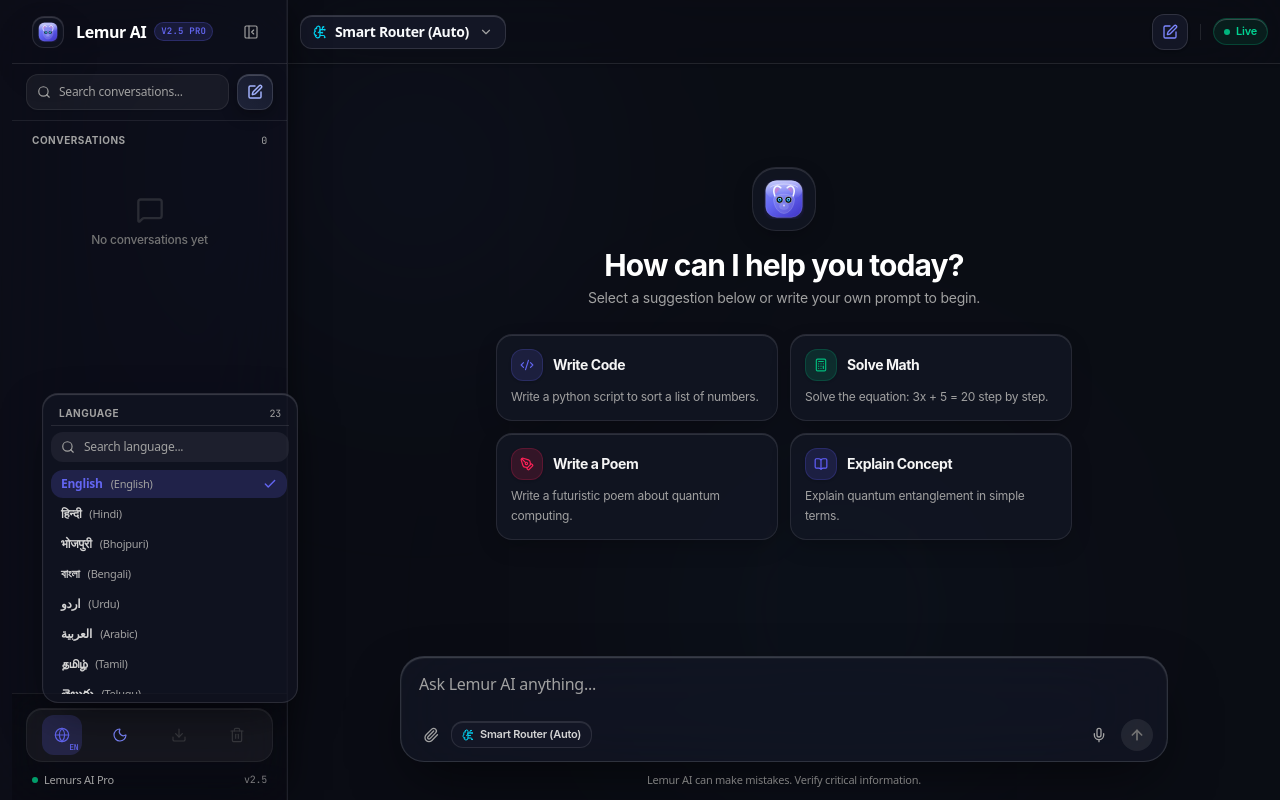
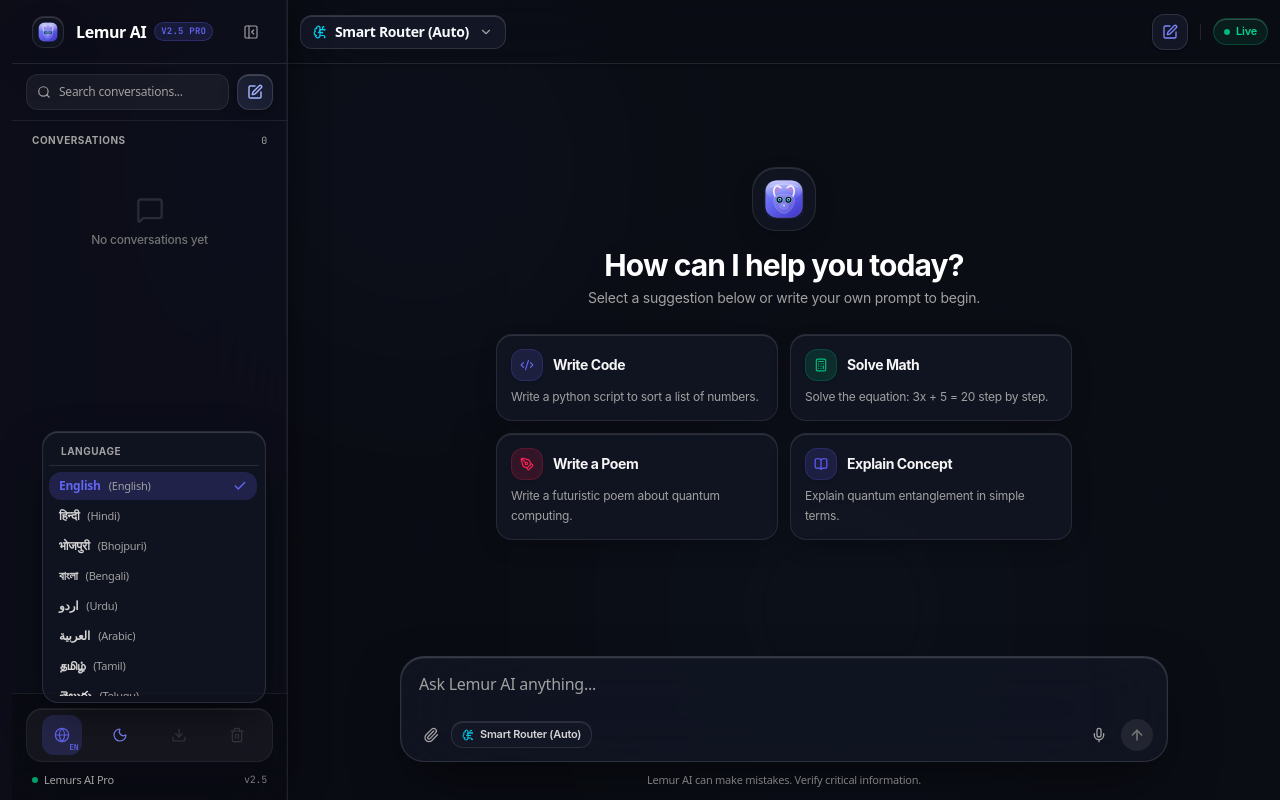
Before and after one commit to Arru101/lemur-ai, a Next.js app: page / in a window 1280 px wide. Both pictures are taken after a click on the button "EN". Built offline with nearby package versions, Linux system fonts and the light colour scheme.

Commit message:
feat: remove search bar from language dropdown for clean direct selection

```diff
--- a/src/components/Sidebar.tsx
+++ b/src/components/Sidebar.tsx
@@ -88,7 +88,6 @@
 
   // --- Custom Language & Export Dropup State ---
   const [languageDropupOpen, setLanguageDropupOpen] = useState(false);
-  const [languageSearch, setLanguageSearch] = useState("");
   const languageRef = useRef<HTMLDivElement>(null);
   const exportRef = useRef<HTMLDivElement>(null);
 
@@ -97,7 +96,6 @@
     const handleClickOutside = (e: MouseEvent) => {
       if (languageRef.current && !languageRef.current.contains(e.target as Node)) {
         setLanguageDropupOpen(false);
-        setLanguageSearch("");
       }
       if (exportRef.current && !exportRef.current.contains(e.target as Node)) {
         setShowExportMenu(false);
@@ -110,17 +108,6 @@
   const currentLanguageObj = useMemo(() => {
     return LANGUAGE_OPTIONS.find((l) => l.code === language) || LANGUAGE_OPTIONS[0];
   }, [language]);
-
-  const filteredLanguages = useMemo(() => {
-    if (!languageSearch.trim()) return LANGUAGE_OPTIONS;
-    const q = languageSearch.toLowerCase().trim();
-    return LANGUAGE_OPTIONS.filter(
-      (opt) =>
-        opt.name.toLowerCase().includes(q) ||
-        opt.native.toLowerCase().includes(q) ||
-        opt.code.toLowerCase().includes(q)
-    );
-  }, [languageSearch]);
 
   // --- Touch Swipe Left to Close on Mobile ---
   const touchStartXRef = useRef<number | null>(null);
@@ -400,40 +387,12 @@
 
               {/* Floating Language Dropup Menu */}
               {languageDropupOpen && (
-                <div className="absolute bottom-full left-0 mb-3 w-64 p-2 rounded-2xl ios-glass border border-black/[0.08] dark:border-white/15 shadow-2xl z-50 flex flex-col gap-1 msg-enter max-h-80">
-                  <div className="flex items-center justify-between px-2 py-1 select-none border-b border-black/[0.06] dark:border-white/10">
-                    <span className="text-[10px] font-bold uppercase tracking-wider text-neutral-500 dark:text-neutral-400">
-                      {t.language}
-                    </span>
-                    <span className="text-[10px] text-neutral-400 font-mono">
-                      {filteredLanguages.length}
-                    </span>
+                <div className="absolute bottom-full left-0 mb-3 w-56 p-1.5 rounded-2xl ios-glass border border-black/[0.08] dark:border-white/15 shadow-2xl z-50 flex flex-col gap-0.5 msg-enter max-h-72">
+                  <div className="px-3 py-1.5 text-[10px] font-bold uppercase tracking-wider text-neutral-500 dark:text-neutral-400 select-none border-b border-black/[0.06] dark:border-white/10">
+                    {t.language}
                   </div>
-
-                  {/* Search bar inside language dropup */}
-                  <div className="relative my-0.5">
-                    <Search className="w-3.5 h-3.5 absolute left-2.5 top-1/2 -translate-y-1/2 text-neutral-400" />
-                    <input
-                      type="text"
-                      placeholder="Search language..."
-                      value={languageSearch}
-                      onChange={(e) => setLanguageSearch(e.target.value)}
-                      className="w-full text-xs pl-8 pr-7 py-1.5 rounded-xl bg-black/[0.04] dark:bg-white/[0.06] border border-black/[0.06] dark:border-white/10 text-foreground outline-none placeholder:text-neutral-400 font-sans"
-                      autoFocus
-                    />
-                    {languageSearch && (
-                      <button
-                        type="button"
-                        onClick={() => setLanguageSearch("")}
-                        className="absolute right-2 top-1/2 -translate-y-1/2 p-0.5 rounded text-neutral-400 hover:text-foreground"
-                      >
-                        <X className="w-3 h-3" />
-                      </button>
-                    )}
-                  </div>
-
-                  <div className="overflow-y-auto max-h-56 space-y-0.5 pr-0.5 scrollbar-thin hardware-scroll mt-0.5">
-                    {filteredLanguages.map((opt) => {
+                  <div className="overflow-y-auto max-h-56 space-y-0.5 pr-0.5 scrollbar-thin hardware-scroll mt-1">
+                    {LANGUAGE_OPTIONS.map((opt) => {
                       const isSelected = opt.code === language;
                       return (
                         <button
@@ -442,7 +401,6 @@
                           onClick={() => {
                             onLanguageChange(opt.code);
                             setLanguageDropupOpen(false);
-                            setLanguageSearch("");
                           }}
                           className={`w-full flex items-center justify-between px-2.5 py-1.5 rounded-xl text-xs apple-spring text-left border-0 ${
                             isSelected
@@ -458,11 +416,6 @@
                         </button>
                       );
                     })}
-                    {filteredLanguages.length === 0 && (
-                      <div className="py-4 text-center text-xs text-neutral-400 font-sans">
-                        No languages found
-                      </div>
-                    )}
                   </div>
                 </div>
               )}
```
